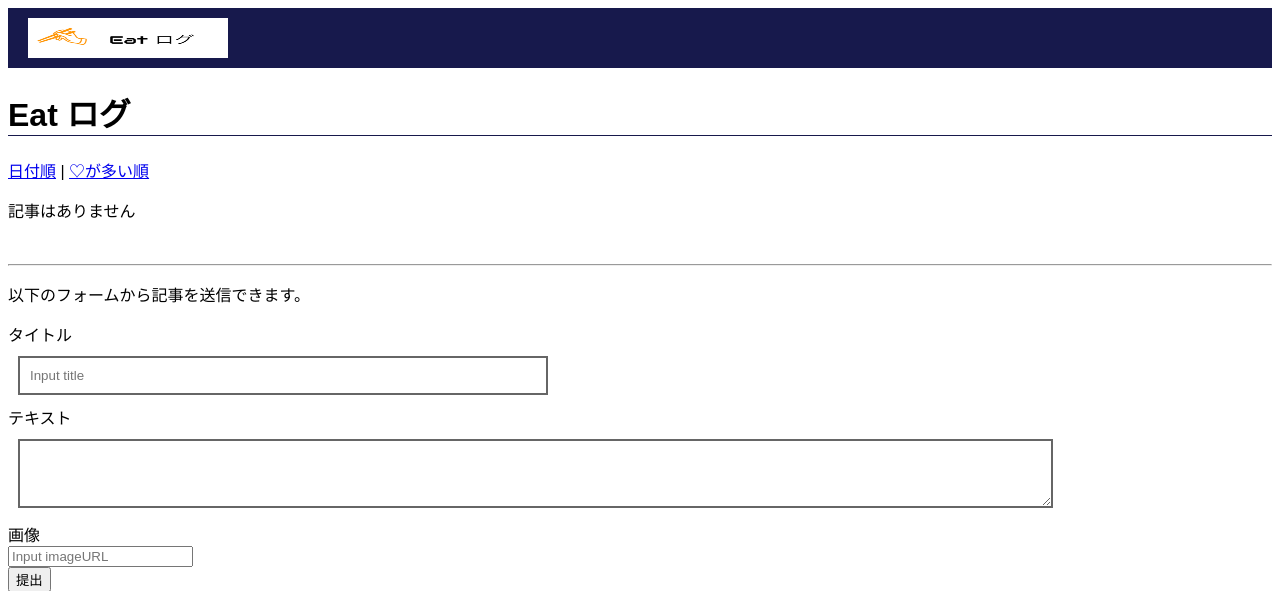
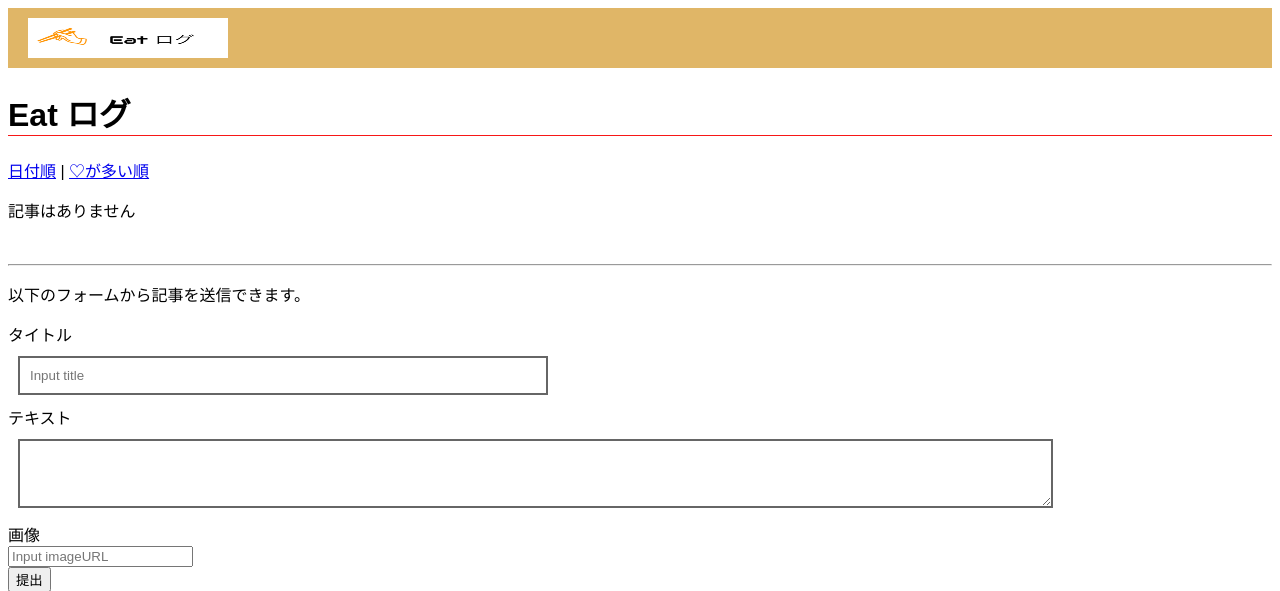
Before and after one commit to s1f10210360/team-project, a Django app: page / in a window 1280 px wide. Shown: the top 591 px of the page. Run offline with Django 4.2, Linux system fonts and the light colour scheme; data that the repository does not hold is empty.

Commit message:
色を変更した。

```diff
--- a/teamapp/static/teamapp/css/default.css
+++ b/teamapp/static/teamapp/css/default.css
@@ -3,16 +3,16 @@ body {
 }
 
 h1 {
-    border-bottom: solid 1px #17194c;
+    border-bottom: solid 1px #f71717;
 }
 
 h2 {
     padding: 0px 10px 0px 10px;
-    border-left: solid 4px #17194c;
+    border-left: solid 4px #f19a57;
 }
 
 #header {
-    background-color: #17194c;
+    background-color: #e0b667;
     padding: 10px 20px 10px 20px;
     height: 40px;
 }
@@ -38,5 +38,5 @@ h2 {
 .text {
     margin: 10px;
     padding: 10px;
-    background-color: #eeeeff;
+    background-color: #e8f8cb;
 }
```
